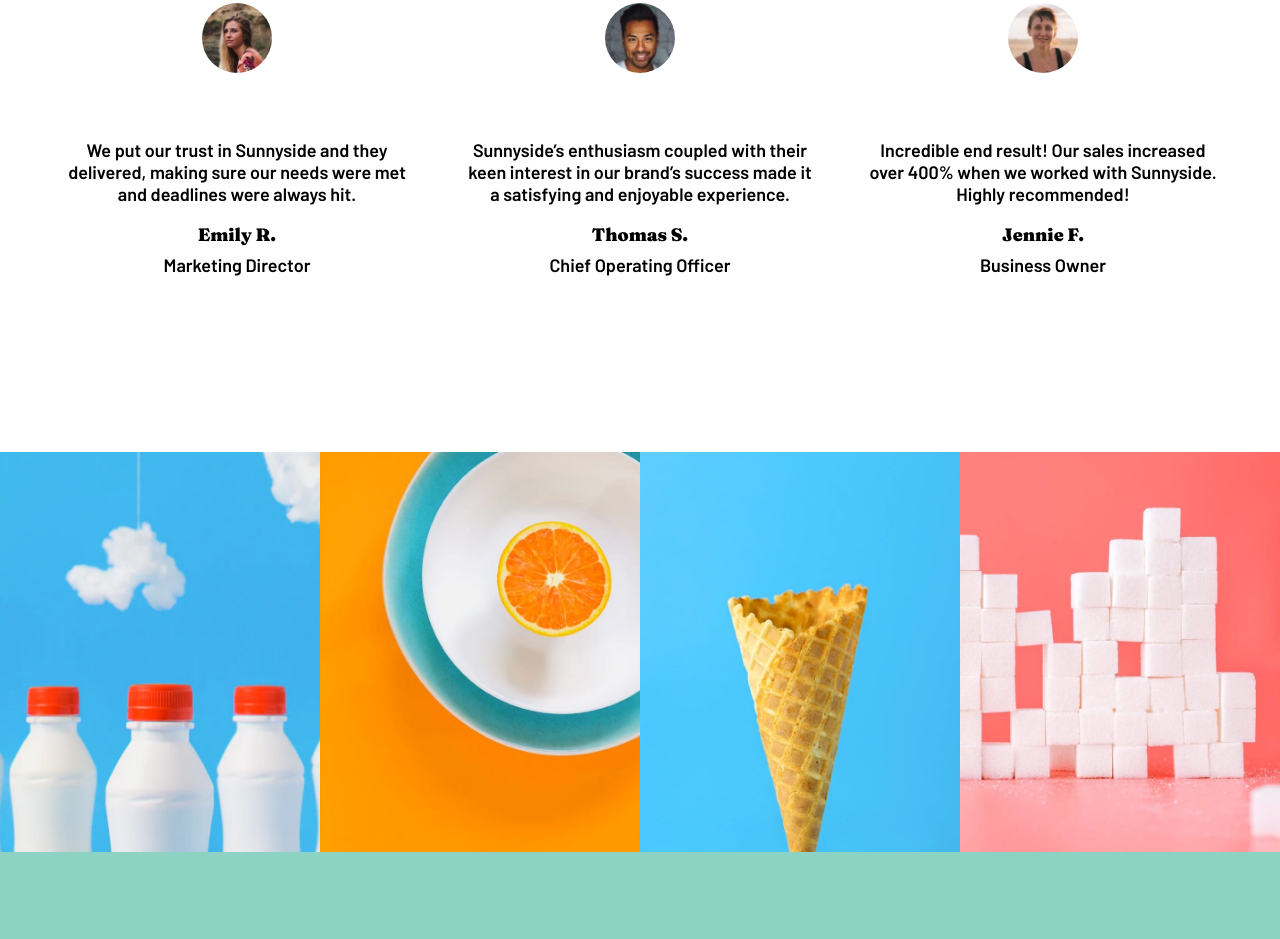
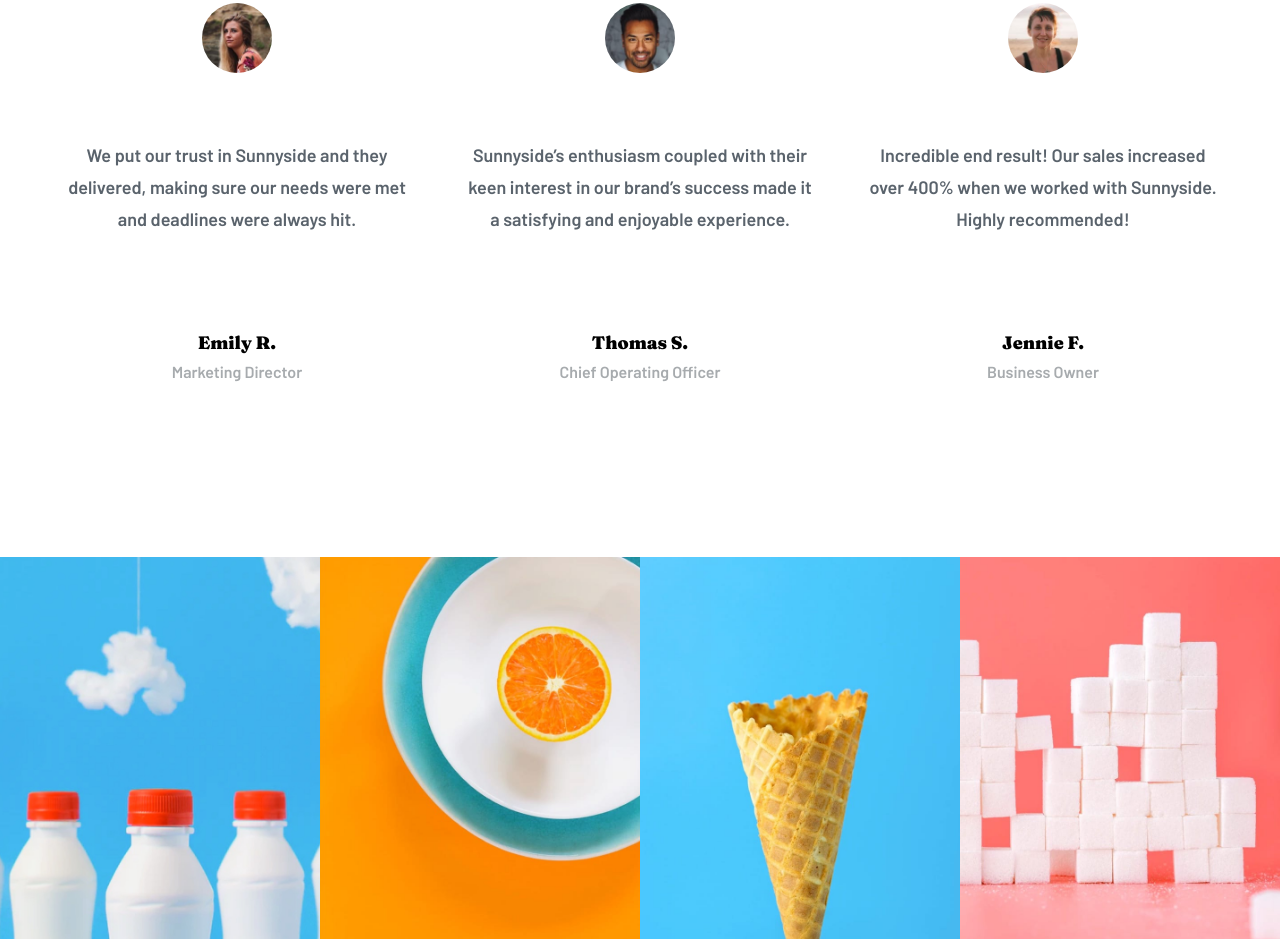
Before and after one commit to Carlos-A-P/sunnyside-agency-landing-page-main, a plain HTML site: page index.html in a window 1280 px wide. Shown: the part 3043-3982 px from the top of the page. Drawn offline with Linux system fonts and the light colour scheme.

Commit message:
Update index.html

```diff
--- a/index.html
+++ b/index.html
@@ -11,7 +11,7 @@
     <link href="https://fonts.googleapis.com/css2?family=Fraunces:wght@700;900&display=swap" rel="stylesheet">
     <link rel="icon" type="image/png" sizes="32x32" href="./images/favicon-32x32.png">
 
-    <title>Frontend Mentor | Sunnyside agency landing page</title>
+    <title>Carlos Perez | Sunnyside agency landing page</title>
     <link rel="stylesheet" href="CSS/style.css">
     <script src="JS/script.js" defer></script>
   </head>
@@ -85,21 +85,21 @@
         <div class="testimonials">
           <div class="c-1 client">
             <img src="images/image-emily.jpg" alt="emily">
-            <p>We put our trust in Sunnyside and they delivered, making sure our needs were met and deadlines were always hit.</p>
+            <p class="info">We put our trust in Sunnyside and they delivered, making sure our needs were met and deadlines were always hit.</p>
             <h4>Emily R.</h4>
-            <aside>Marketing Director</aside>
+            <p class="title">Marketing Director</p>
           </div>
           <div class="c-2 client">
             <img src="images/image-thomas.jpg" alt="thomas">
-            <p>Sunnyside’s enthusiasm coupled with their keen interest in our brand’s success made it a satisfying and enjoyable experience.</p>
+            <p class="info">Sunnyside’s enthusiasm coupled with their keen interest in our brand’s success made it a satisfying and enjoyable experience.</p>
             <h4>Thomas S.</h4>
-            <aside>Chief Operating Officer</aside>
+            <p class="title">Chief Operating Officer</p>
           </div>
           <div class="c-3 client">
             <img src="images/image-jennie.jpg" alt="jennie">
-            <p>Incredible end result! Our sales increased over 400% when we worked with Sunnyside. Highly recommended!</p>
+            <p class="info">Incredible end result! Our sales increased over 400% when we worked with Sunnyside. Highly recommended!</p>
             <h4>Jennie F.</h4>
-            <aside>Business Owner</aside>
+            <p class="title">Business Owner</p>
           </div>
         </div>
       </section>
```
